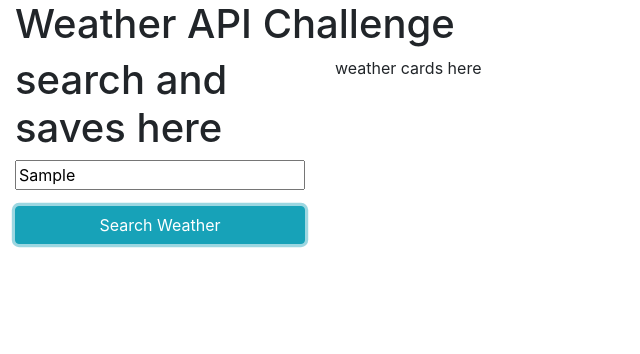
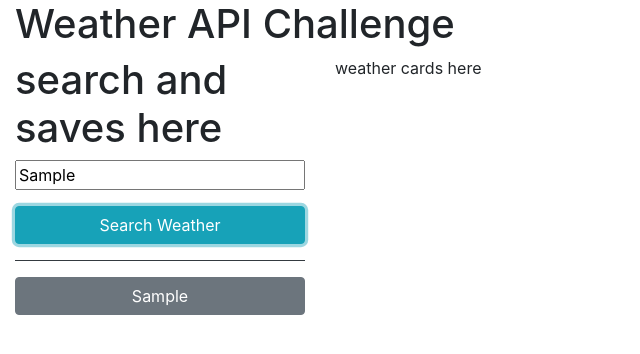
Before and after one commit to Twray95/WeatherApiChallenge, a plain HTML site: page index.html in a window 1280 px wide. Both pictures are taken after typing "Sample" into the empty fields and a click on the button "Search Weather". Shown: the whole page, without its empty margins (0-640 px from the left). Drawn offline with nearby package versions, Linux system fonts and the light colour scheme; no server answers.

Commit message:
searches now add the user input inot local storage and create a button for each item in local storage to create past search history

```diff
--- a/assets/js/script.js
+++ b/assets/js/script.js
@@ -1,31 +1,50 @@
 var searchFieldEl = document.querySelector("#search-input");
 var searchBtnEl = document.querySelector("#searchBtn");
+var pastSearchEl = document.querySelector("#pastSearches");
 var weatherUrl = "https://api.openweathermap.org/data/2.5/weather?q=";
 var weatherApiKey = "&appid=bb7d0040d30c625c65c4836bd0556ffe";
 var today = dayjs();
 var weatherTodayEl = document.querySelector("#today");
+var pastSearchArray = [];
+
+function cityBtn() {
+  var cityList = JSON.parse(localStorage.getItem("pastSearch"));
+  console.log(cityList);
+  pastSearchEl.textContent = "";
+  for (i = 0; i < cityList.length; i++) {
+    var btnDiv = document.createElement("div");
+    btnDiv.classList.add("form-group");
+    pastSearchEl.appendChild(btnDiv);
+    var cityBtnEl = document.createElement("button");
+    cityBtnEl.classList.add("btn");
+    cityBtnEl.classList.add("btn-secondary");
+    cityBtnEl.classList.add("btn-block");
+    cityBtnEl.textContent = cityList[i];
+    btnDiv.appendChild(cityBtnEl);
+  }
+}
 
 $(searchBtnEl).on("click", function (event) {
   event.preventDefault();
-
-  var userSearch =
+  var userSearch = searchFieldEl.value;
+  pastSearchArray.push(userSearch);
+  localStorage.setItem("pastSearch", JSON.stringify(pastSearchArray));
+  var userSearchURL =
     weatherUrl +
     searchFieldEl.value +
     "&length=1" +
     weatherApiKey +
     "&units=imperial";
-  console.log(userSearch);
   if (!searchFieldEl.value) {
     console.log("please search a city");
   } else {
-    fetch(userSearch)
+    fetch(userSearchURL)
       .then(function (response) {
         return response.json();
       })
 
       .then(function (data) {
-        console.log(data);
-        console.log(data.name + data.main.temp);
+        weatherTodayEl.textContent = "";
         var weatherToday = document.createElement("h1");
         weatherToday.textContent = data.name + today.format(" (M / D / YYYY)");
         weatherTodayEl.appendChild(weatherToday);
@@ -38,4 +57,5 @@ $(searchBtnEl).on("click", function (event) {
         weatherToday.appendChild(tempToday);
       });
   }
+  cityBtn();
 });
--- a/index.html
+++ b/index.html
@@ -33,11 +33,12 @@
                 placeholder="Search"
               />
             </div>
-            <div class="form-group">
+            <div class="form-group pb-3 border-bottom border-dark">
               <button id="searchBtn" class="btn btn-info btn-block">
                 Search Weather
               </button>
             </div>
+            <div id="pastSearches"></div>
           </form>
         </div>
         <div class="col-12 col-md-8 col-lg-9">
```
